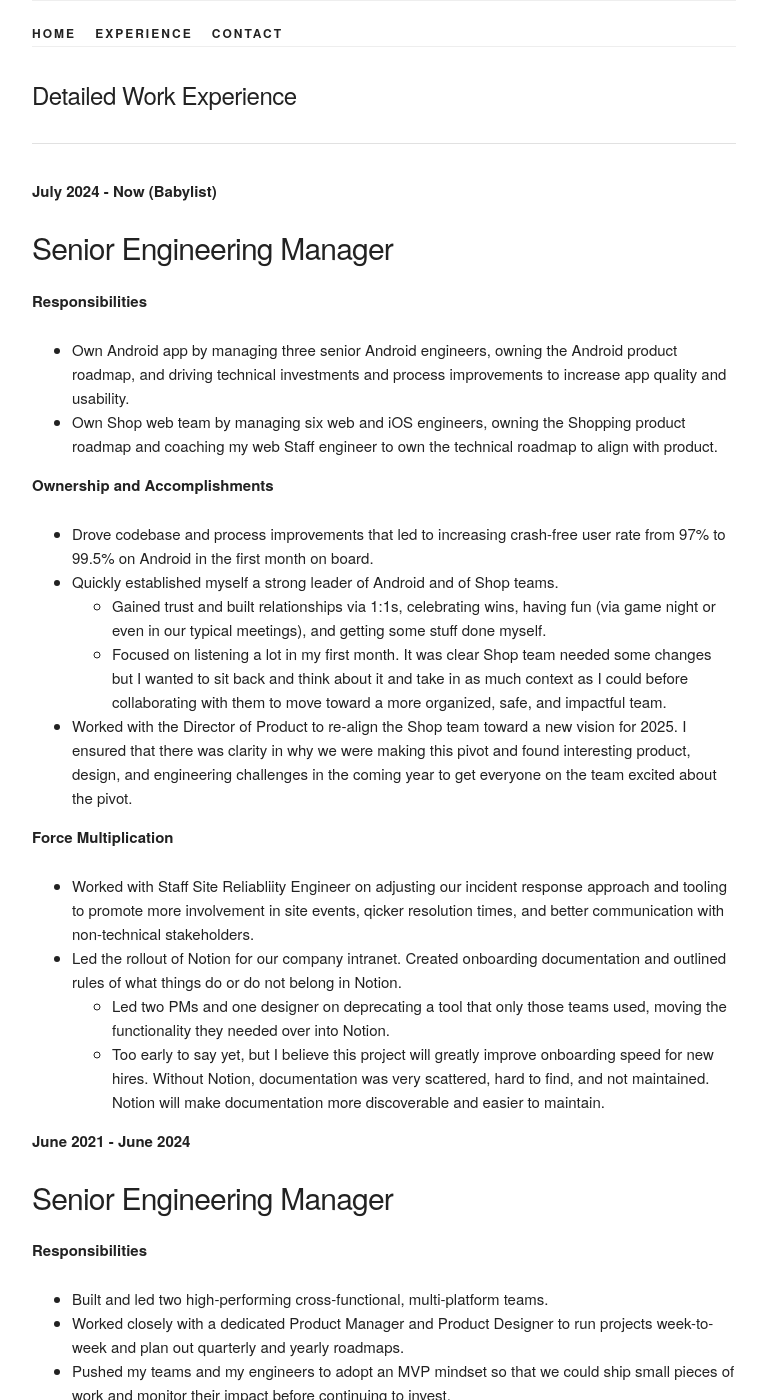
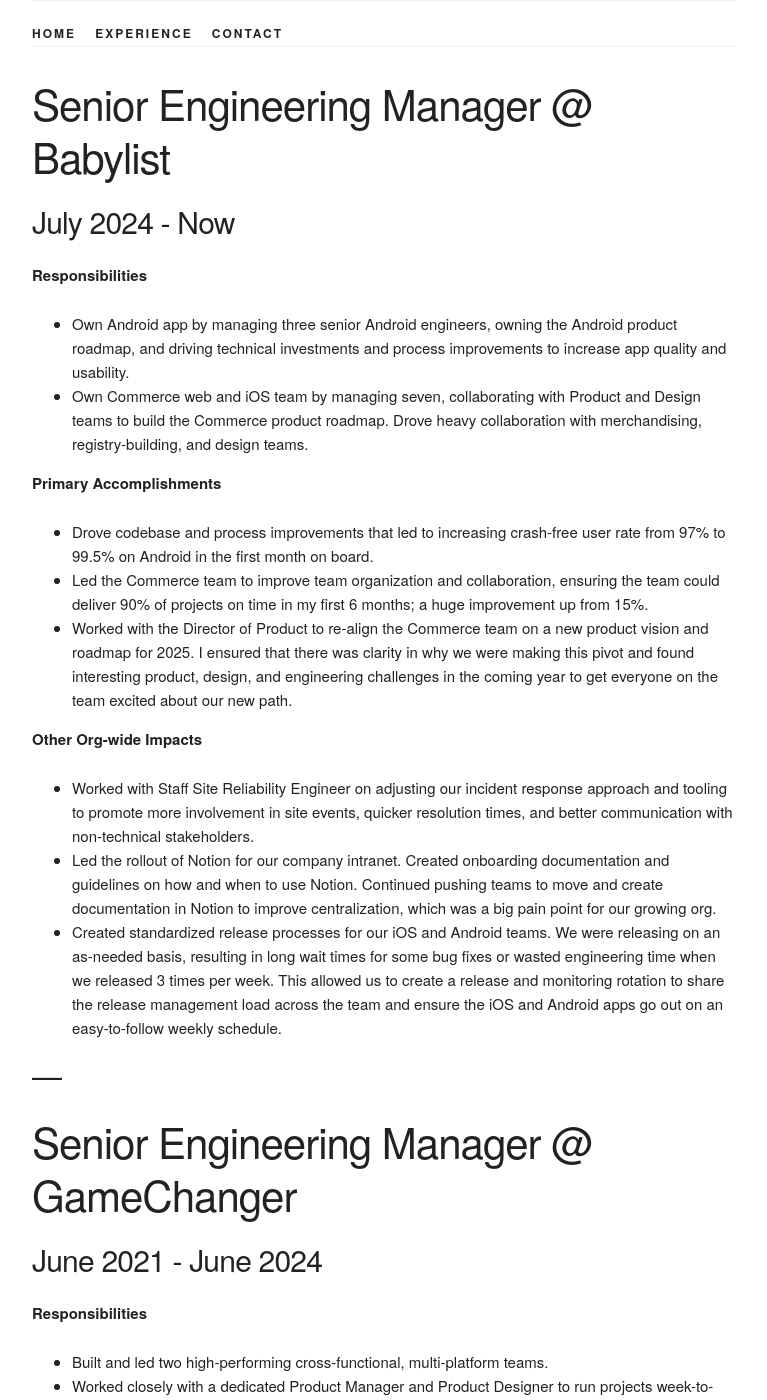
Before and after one commit to ryanstutes/ryanstutes.github.io, a Jekyll site: the page built from experience.md, in a window 1280 px wide and 1400 px high. Shown: the whole window, without its empty margins (256-1023 px from the left). Built offline with Jekyll 4.4.1, drawn with Linux system fonts in a browser that asks for light colours; our own code applies the rules of GitHub Pages for plain Markdown files; some of the changed text lies outside the part shown.

Commit message:
update experience

```diff
--- a/experience.md
+++ b/experience.md
@@ -1,63 +1,56 @@
----
-title: Experience
-layout: default
----
+## Senior Engineering Manager @ Babylist
 
-##### Detailed Work Experience
-
----
-**July 2024 - Now (Babylist)**
-#### Senior Engineering Manager
+#### July 2024 \- Now
 
 **Responsibilities**
+
 * Own Android app by managing three senior Android engineers, owning the Android product roadmap, and driving technical investments and process improvements to increase app quality and usability.
-* Own Shop web team by managing six web and iOS engineers, owning the Shopping product roadmap and coaching my web Staff engineer to own the technical roadmap to align with product.
+* Own Commerce web and iOS team by managing seven, collaborating with Product and Design teams to build the Commerce product roadmap. Drove heavy collaboration with merchandising, registry-building, and design teams.
 
-**Ownership and Accomplishments**
+**Primary Accomplishments**
+
 * Drove codebase and process improvements that led to increasing crash-free user rate from 97% to 99.5% on Android in the first month on board.
-* Quickly established myself a strong leader of Android and of Shop teams.
-   * Gained trust and built relationships via 1:1s, celebrating wins, having fun (via game night or even in our typical meetings), and getting some stuff done myself.
-   * Focused on listening a lot in my first month. It was clear Shop team needed some changes but I wanted to sit back and think about it and take in as much context as I could before collaborating with them to move toward a more organized, safe, and impactful team.
-* Worked with the Director of Product to re-align the Shop team toward a new vision for 2025. I ensured that there was clarity in why we were making this pivot and found interesting product, design, and engineering challenges in the coming year to get everyone on the team excited about the pivot.
+* Led the Commerce team to improve team organization and collaboration, ensuring the team could deliver 90% of projects on time in my first 6 months; a huge improvement up from 15%.
+* Worked with the Director of Product to re-align the Commerce team on a new product vision and roadmap for 2025\. I ensured that there was clarity in why we were making this pivot and found interesting product, design, and engineering challenges in the coming year to get everyone on the team excited about our new path.
 
-**Force Multiplication**
-* Worked with Staff Site Reliabliity Engineer on adjusting our incident response approach and tooling to promote more involvement in site events, qicker resolution times, and better communication with non-technical stakeholders.
-* Led the rollout of Notion for our company intranet. Created onboarding documentation and outlined rules of what things do or do not belong in Notion.
-   * Led two PMs and one designer on deprecating a tool that only those teams used, moving the functionality they needed over into Notion.
-   * Too early to say yet, but I believe this project will greatly improve onboarding speed for new hires. Without Notion, documentation was very scattered, hard to find, and not maintained. Notion will make documentation more discoverable and easier to maintain.
+**Other Org-wide Impacts**
 
-**June 2021 - June 2024**
-#### Senior Engineering Manager
+* Worked with Staff Site Reliability Engineer on adjusting our incident response approach and tooling to promote more involvement in site events, quicker resolution times, and better communication with non-technical stakeholders.
+* Led the rollout of Notion for our company intranet. Created onboarding documentation and guidelines on how and when to use Notion. Continued pushing teams to move and create documentation in Notion to improve centralization, which was a big pain point for our growing org.
+* Created standardized release processes for our iOS and Android teams. We were releasing on an as-needed basis, resulting in long wait times for some bug fixes or wasted engineering time when we released 3 times per week. This allowed us to create a release and monitoring rotation to share the release management load across the team and ensure the iOS and Android apps go out on an easy-to-follow weekly schedule.
+
+#### ---
+
+## Senior Engineering Manager @ GameChanger
+
+#### June 2021 \- June 2024
 
 **Responsibilities**
 
 * Built and led two high-performing cross-functional, multi-platform teams.
 * Worked closely with a dedicated Product Manager and Product Designer to run projects week-to-week and plan out quarterly and yearly roadmaps.
 * Pushed my teams and my engineers to adopt an MVP mindset so that we could ship small pieces of work and monitor their impact before continuing to invest.
-* Work with platform teams to ensure our system(s) scaled with the rapid growth of users.
+* Worked with platform teams to ensure our system scaled with the rapid growth of users.
 
 **Ownership and Accomplishments**
 
-As a senior EM at GameChanger, my ownership areas changed as the company grew and our focus areas changed. I've broken this section down by ownership area.
+As a senior EM at GameChanger, my ownership areas changed as the company grew and our focus areas changed. I’ve broken this section down by ownership area.
 
 * **Video and Clips**
-  * Took ownership of our automatic highlight clips infrastructure after the initial MVP release. Worked with my engineers and platform team engineers to improve the scalability of the infrastructure (APIs, modeling, and DB) to handle the generation of 200MM+ highlight clips _and_ easily support clips for a variety of sports.
+  * Took ownership of our automatic highlight clips infrastructure after the initial MVP release. Worked with my engineers and platform team engineers to improve the scalability of the infrastructure (APIs, modeling, and DB) to handle the generation of 200MM+ highlight clips *and* easily support clips for a variety of sports.
     * Note: I was able to slot most of this improvement into feature development projects, rather than needing to set aside specific engineering time for it.
   * Moved video and clip data from the main DB into its own DB; critical effort for scaling.
   * Advocated for and owned a project that improved the visibility and usefulness of one of our best-converting features (highlight clips). This increased user engagement with highlight clips by 11x and increased subscriptions coming from highlight clips by 3x.
-
-
 * **Subscriptions**
-    * Owned a project for seamlessly raising prices on Apple and Google.
-    * Oversaw a project to migrate $1.5MM worth of recurring subscriptions from the legacy app to the new app.
-      * This was phase 0 of the sunset plan for our legacy app. Without these customers being auto-migrated, a lot of this money would have been lost.
-
+  * Owned a project for seamlessly raising prices on recurring subscriptions via App Store and Google Play.
+  * Oversaw a project to migrate $1.5MM worth of recurring subscriptions from the legacy app to the new app.
+    * This was phase 0 of the sunset plan for our legacy app. Without these customers being auto-migrated, a lot of this money would have been lost.
 * **Legacy app**
   * Created and owned a side team that worked on shutting down GameChanger Classic (legacy app).
+  * Owned the iOS development of a feature in our new app that allowed users to import their teams from the legacy app. Worked closely with backend and Android to design and implement this.
   * Ran this team at the same time as my full-time team by ensuring some trusted individuals on my full-time team could own projects, run meetings, etc. with little oversight.
   * Shut down features one by one by (carefully) working in the legacy codebase.
   * Coordinate marketing campaigns to get users to move to the new GameChanger app.
-
 
 **Building the team**
 
@@ -65,19 +58,24 @@
 * Promoted the first staff Android engineer in the company and worked with them to sharpen their leadership and organization skills to increase their impact and effectiveness.
 * Heavily involved in interview processes for a variety of EM, engineer, product manager, and designer roles across the tech org. Helped calibrate for new roles like Technical PM and Staff Mobile.
 * Directly hired 10 engineers in my three years there with a 100% acceptance rate.
-* Worked with Director of Engineering on building a calibration and promotion process for consistency across the engineering org.
+* Worked with the Director of Engineering on building a calibration and promotion process for consistency across the engineering org.
 
-**Force Multiplication**
+**Other Org-wide Impacts**
 
 * Led two EMs and several engineers from across the org to redo our technical interview process for mobile engineers. Reducing the amount of touchpoints in the interview process while maintaining a high bar.
-  * Modified our interview process to better asses for staff-level roles.
+  * Modified our interview process to better assess for staff-level roles.
 * As I onboarded, I built out a technical onboarding process that would allow engineers and EMs to onboard more easily. This process has gotten a lot of great feedback over the past two years and has been a critical tool to have during our scaling efforts. I owned and iterated on this throughout my entire tenure here.
-* Revamped our monthly hack Friday into quarterly three-day hackathons. We've seen sustained energy and successful projects from this ever since.
-* Worked with a couple of engineers to re-vamp our technical proposal process to increase cross-team engagement on technical proposals. This project came about after I noticed this gap – I was able to find a couple of engineers who also noticed this and were passionate about it, so I enabled them to tackle the issue with my support and direction. We saw an incredible increase in the number of proposals opened and the amount of engagement each of them received with the new process.
+* Revamped our monthly hack Friday into quarterly three-day hackathons. We’ve seen sustained energy and successful projects from this ever since.
+* Worked with a couple of engineers to revamp our technical proposal process to increase cross-team engagement on technical proposals. This project came about after I noticed this gap – I was able to find a couple of engineers who also noticed this and were passionate about it, so I enabled them to tackle the issue with my support and direction. We saw an incredible increase in the number of proposals opened and the amount of engagement each of them received with the new process.
 * Implemented a quarterly engineering pulse survey to get a feel for where the engineering leadership team might need to focus our efforts.
 
-**5 years before GameChanger (Wyzant)**
-#### Engineering Manager
+---
+
+## Engineering Manager/Full-stack iOS Engineer @ Wyzant
+
+### 5 years before GameChanger
+
+#### Eng Manager
 
 **Responsibilities**
 
@@ -91,70 +89,73 @@
 **Projects**
 
 * Dramatically improved page load times for all of our SEO-facing pages in preparation for [Google Core Web vitals release](https://developers.google.com/search/blog/2020/11/timing-for-page-experience)
-    * Improved performance by deferring various non-critical assets, cleaning up messy DB (read: `ActiveRecord`) queries, and auditing JS and CSS to remove unused code
-    * We also added CI tooling so that future developers get failing builds on PRs if they cause performance regressions
+  * Improved performance by deferring various non-critical assets, cleaning up messy DB (read: ActiveRecord) queries, and auditing JS and CSS to remove unused code
+  * We also added CI tooling so that future developers get failing builds on PRs if they cause performance regressions
 * Top of the funnel A/B testing that increased new user conversion
-    * Set ourselves up to be able to quickly test changes to Wyzant’s onboarding flow
-    * A/B test setup: Rails app uses a gem (flipper) and sends the user to flow A or flow B. Each flow was a separate copy of the base Vue app, with or without the changes we wanted to test
-    * Work with the data team to analyze AB test results
+  * Set ourselves up to be able to quickly test changes to Wyzant’s onboarding flow
+  * A/B test setup: Rails app uses a gem (flipper) and sends the user to flow A or flow B. Each flow was a separate copy of the base Vue app, with or without the changes we wanted to test
+  * Work with the data team to analyze AB test results
 * Wyzant partner/affiliate program changes
-    * Work with Marketing to understand Wyzant’s legacy partner program
-    * Suggest and execute on cleanup to the years-old code and infrastructure around these programs
+  * Work with Marketing to understand Wyzant’s legacy partner program
+  * Suggest and execute on cleanup to the years-old code and infrastructure around these programs
 
 #### Team Lead
 
 **Responsibilities**
 
 * Improved our sprint processes by creating a variety of project and task card templates, creating more organized weekly sprint practices
-    * Note: I am a big fan of using an [experiment-driven approach](https://leaddev.com/agile-other-ways-working/leading-your-engineering-team-experiments-not-processes) to these types of changes
+  * Note: I am a big fan of using an [experiment-driven approach](https://leaddev.com/agile-other-ways-working/leading-your-engineering-team-experiments-not-processes) to these types of changes
 * Work closely with product to understand and break down requirements in order to put together project plans
-* Keep stakeholders in the loop on project statuses; often needing to talk about technical topics to non-technical people
+* Keep stakeholders in the loop on project statuses; ensuring smooth communication in regards to technical topics with non-technical people
 * Maintain full-stack engineer responsibilities below
 
 **Projects**
+
 * Ask An Expert video answers
-    * Propose an architecture that will allow tutors to add video answers to questions on Wyzant’s Ask An Expert platform (think Yahoo! Answers, but for Wyzant subjects). These videos get uploaded to YouTube and embedded in Ask An Expert answers
-    * Ensure to make use of already-existing Wyzant services as much as possible in this architecture, coordinating with service owners to discuss possible changes needed to support this functionality
+  * Propose an architecture that will allow tutors to add video answers to questions on Wyzant’s Ask An Expert platform (think Yahoo\! Answers, but for Wyzant subjects). These videos get uploaded to YouTube and embedded in Ask An Expert answers
+  * Ensure to make use of already-existing Wyzant services as much as possible in this architecture, coordinating with service owners to discuss possible changes needed to support this functionality
 * Landing pages redesign
-    * Work closely with the design team to plan and execute a full redesign of our SEO landing pages. The hand-off process happened via Invision
-    * All changes executed with Rails partials, JS, SCSS, and Webpacker
+  * Work closely with the design team to plan and execute a full redesign of our SEO landing pages. The hand-off process happened via Invision
+  * All changes executed with Rails partials, JS, SCSS, and Webpacker
 * Landing pages ETL
-    * Propose, build, and maintain an ETL process to manage which of our SEO landing pages are “live” at a given time
-    * We had 2.5 million landing page records in a MySQL DB table, but only ~200k of the pages were considered valuable enough to be used in production
+  * Propose, build, and maintain an ETL process to manage which of our SEO landing pages are “live” at a given time
+  * We had 2.5 million landing page records in a MySQL DB table, but only \~200k of the pages were considered valuable enough to be used in production
 
-#### Full-stack Engineer
+#### Full-stack & iOS Engineer
 
 **Responsibilities**
+
 * Build and maintain various parts of the Wyzant platform, ensuring quality by working closely with QA, unit testing, and monitoring
-* Truly full-stack. Worked on everything from Rails controllers to ElasticSearch w/ Golang to Vue.js apps
-    * Landing pages: Go backend, rails frontend
-    * Ask An Expert: Ruby on Rails
-    * Tutor search API: Go and Elasticsearch
-    * Online lessons tool: Vue.js, Marionette, Python
+* Full stack with a lot of breadth\! Worked on everything from Rails controllers to ElasticSearch w/ Golang to Vue.js apps to native iOS
+  * Landing pages: Go backend, rails frontend
+  * Ask An Expert: Ruby on Rails
+  * Tutor search API: Go and Elasticsearch
+  * Online lessons tool: Vue.js, Marionette, Python
+  * iOS app: Objective-C, early stages of migration to Swift
 * Give task-based status updates to team leads, managers, or product managers
 * Begin learning how to scope out larger projects and write quality cards and acceptance criteria
 
 **Projects**
-* Tutor search API - Scope out and rebuild Wyzant’s Tutor Search application in Go with ElasticSearch
-* Online tool walkthrough - Create new walkthrough in Vue.js
-* Ask An Expert launch - help finish building Wyzant’s Ask An Expert platform and push it to production
+
+* Tutor search API \- Scope out and rebuild Wyzant’s Tutor Search application in Go with ElasticSearch to improve usability and conversion rates
+* Online tool walkthrough \- Create new walkthrough in Vue.js to improve tool usability, improve our tracking, and reduce Customer Support request load
+* Ask An Expert launch \- took over the project for migrating Wyzant’s Ask An Expert platform when it was a little less than halfway finished. Caught up quickly in order push it to production on our tight timeline
+* Built a custom messaging app in iOS. Worked closely with backend and Android engineers to build this feature from the ground up
 
 #### Other Wyzant responsibilities
 
 * Create and lead an internal social and culture committee to improve employee recognition and promote cross-team socialization
 * Assist with interviewing, recruiting, and onboarding processes for engineering and several other teams
 
-
 ---
 
-##### Less recent expierence (various companies, 2016 and previous)
+## Other (various companies, 2016 and previous)
 
 * Native iOS development; Swift and Objective-C
-    * Usually focused on UI
-    * Wyzant mobile apps (read my blog post about [transitioning from mobile to web at Wyzant](https://medium.com/wyzant-tech/from-mobile-to-web-a-story-about-changing-teams-at-wyzant-c8c2af231cf4) in 2017)
-    * Apps for various clients while working for consulting companies
-* Experience working with clients to understand their needs and develop requirements
+  * Usually focused on UI. Drove really complex UI interactions in BMW Connected Drive app.
+  * Wyzant mobile apps (read my blog post about [transitioning from mobile to web at Wyzant](https://medium.com/wyzant-tech/from-mobile-to-web-a-story-about-changing-teams-at-wyzant-c8c2af231cf4) in 2017\)
+* Experience working with external clients to understand their needs, develop requirements, and collaborate on implementation
 * Cross-platform mobile development with Xamarin
 * Tech evangelist for Xamarin
-    * Variety of public speaking engagements (demos, Xamarin workshops, meetups, new feature announcements)
-    * Write technical blog posts, build and maintain demo apps
+  * Variety of public speaking engagements (demos, Xamarin workshops, meetups, new feature announcements)
+  * Write technical blog posts, build and maintain demo apps
```
